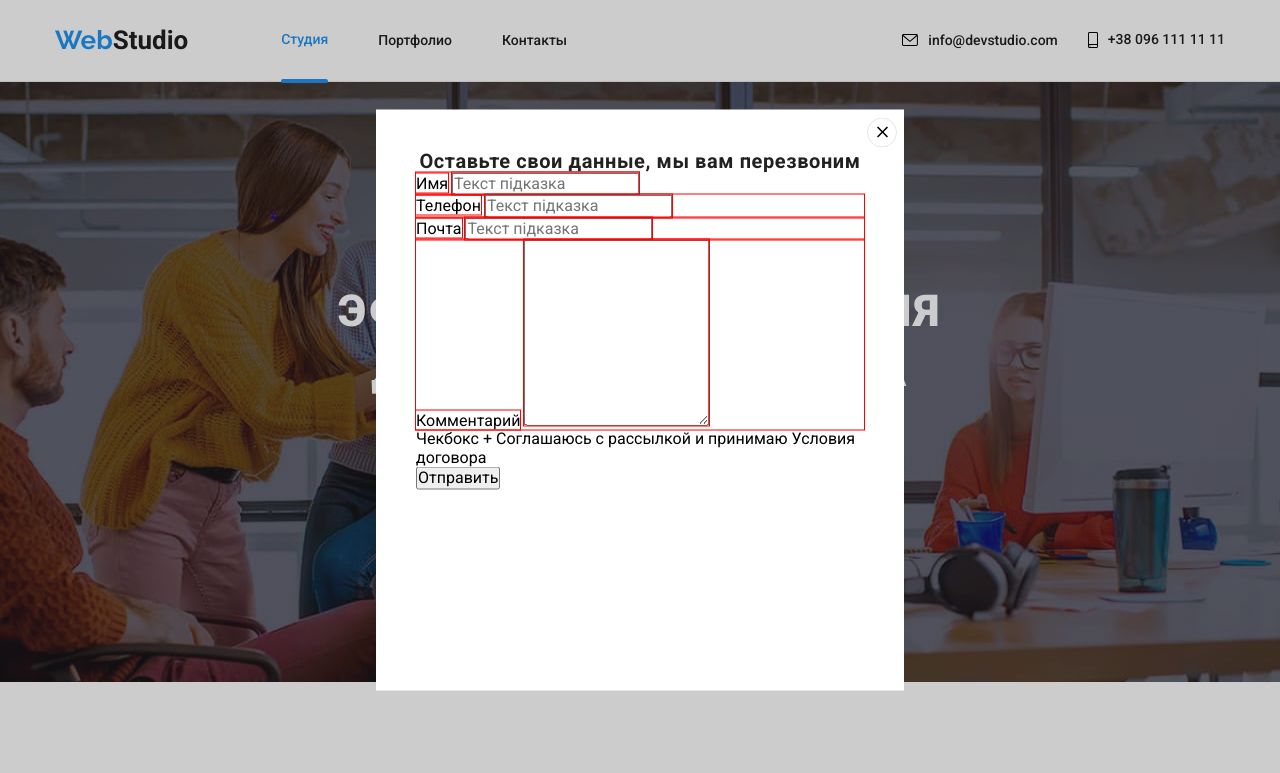
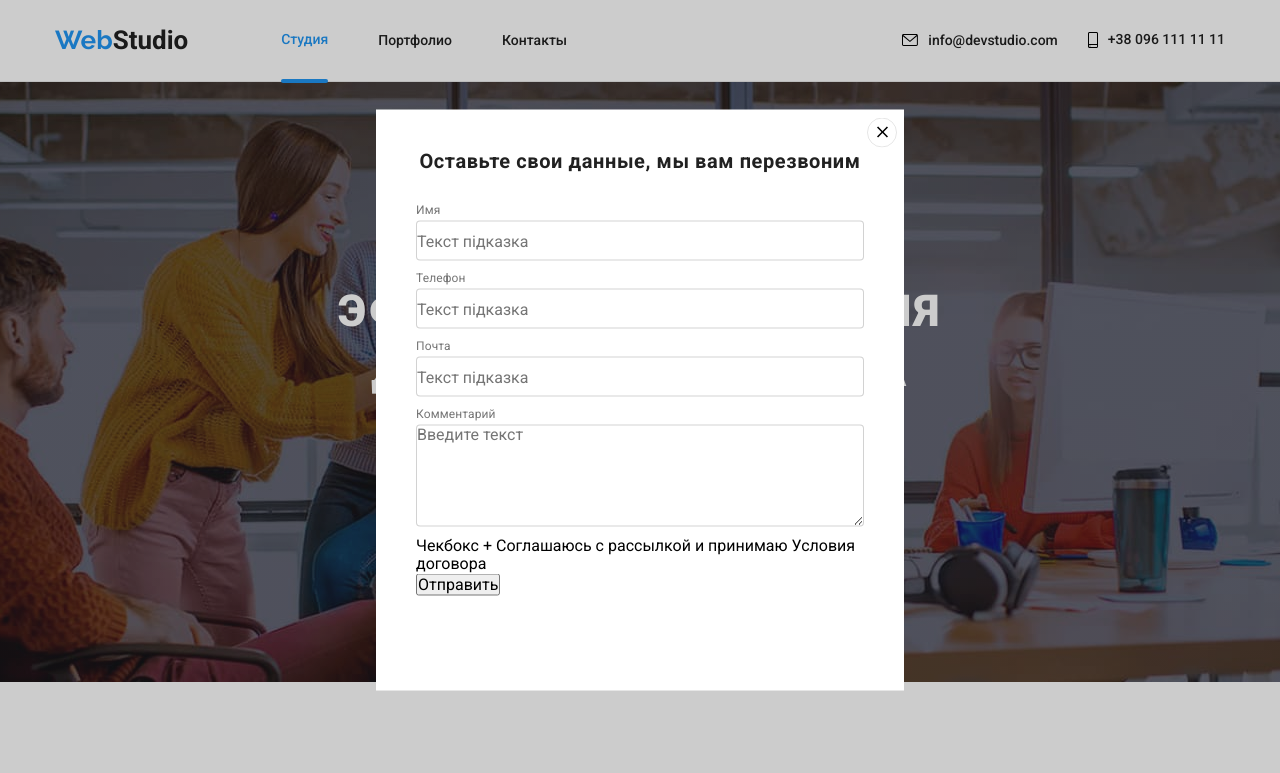
Before and after one commit to Novytskyi-Vitalii/goit-markup-hw-06, a plain HTML site: page index.html in a window 1280 px wide. Both pictures are taken after a click on the link "Заказать услугу". Shown: the top 773 px of the page. Drawn offline with nearby package versions, Linux system fonts and the light colour scheme.

```diff
--- a/css/style.css
+++ b/css/style.css
@@ -919,6 +919,7 @@
   text-align: center;
   letter-spacing: 0.03em;
    color: #212121;
+   margin-bottom: 30px;
 }
   .button-close {
     position: absolute;
@@ -1050,9 +1051,49 @@
   margin-right: 10px;
   padding-left: 10px;
 }
-.modal-form * {
+/* .modal-form * {
   outline: 1px solid red;
+} */
+.modal-name {
+  display: flex;
+  flex-direction: column;
+  margin-bottom: 10px;
 }
-.modal-name {
-  display: inline-block;
+.modal-tel {
+  display: flex;
+  flex-direction: column;
+  margin-bottom: 10px;
 }
+.modal-mail {
+  display: flex;
+  flex-direction: column;
+  margin-bottom: 10px;
+}
+.modal-text {
+  height: 120px;
+  display: flex;
+  flex-direction: column;
+  margin-bottom: 10px;
+
+}
+.modal-input {
+  width: 448px;
+  height: 40px;
+  border: 1px solid rgba(33, 33, 33, 0.2);
+  border-radius: 4px;
+}
+.modal-word {
+font-family: Roboto;
+font-weight: 400;
+font-size: 12px;
+line-height: 1.17;
+letter-spacing: 0.01em;
+margin-bottom: 4px;
+
+color: #757575;
+}
+.modal-frame {
+  border: 1px solid rgba(33, 33, 33, 0.2);
+  border-radius: 4px;
+}
+}
--- a/index.html
+++ b/index.html
@@ -428,20 +428,21 @@
             <p class="modal-title">Оставьте свои данные, мы вам перезвоним</p>
             <div class="modal-form">
                 <div class="modal-name">
-                    <label for="name">Имя</label>
-                    <input type="text" name="name" id="name" placeholder="Текст підказка">
+                    <label class="modal-word" for="name">Имя</label>
+                    <input class="modal-input" type="text" name="name" id="name" placeholder="Текст підказка">
                 </div>
                 <div class="modal-tel">
-                    <label for="tel">Телефон</label>
-                    <input type="tel" name="tel" id="tel" placeholder="Текст підказка">
+                    <label class="modal-word" for="tel">Телефон</label>
+                    <input class="modal-input" type="tel" name="tel" id="tel" placeholder="Текст підказка">
                 </div>
                 <div class="modal-mail">
-                    <label for="mail">Почта</label>
-                    <input type="email" name="mail" id="mail" placeholder="Текст підказка">
+                    <label class="modal-word" for="mail">Почта</label>
+                    <input class="modal-input" type="email" name="mail" id="mail" placeholder="Текст підказка">
                 </div>
                 <div class="modal-text">
-                    <label for="comment">Комментарий</label>
-                    <textarea name="comment" id="comment" rows="10"></textarea>
+                    <label class="modal-word" for="comment">Комментарий</label>
+                    <textarea class="modal-frame" name="comment" id="comment" rows="10"
+                        placeholder="Введите текст"></textarea>
                 </div>
             </div>
             <p>Чекбокс + Соглашаюсь с рассылкой и принимаю Условия договора</p>
```
